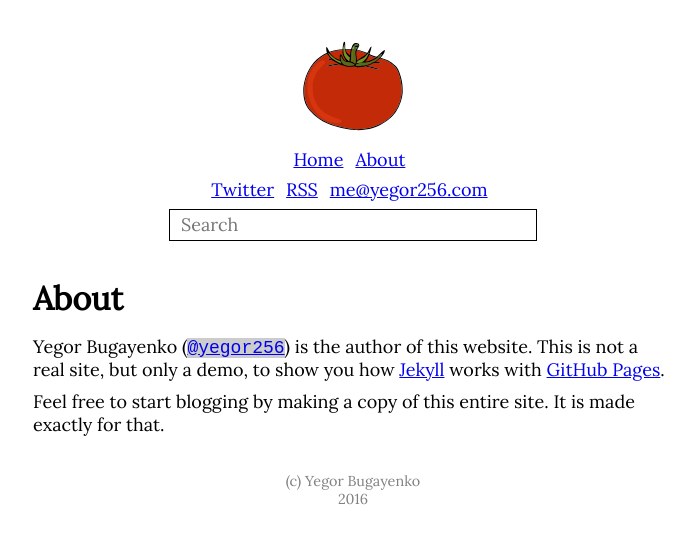
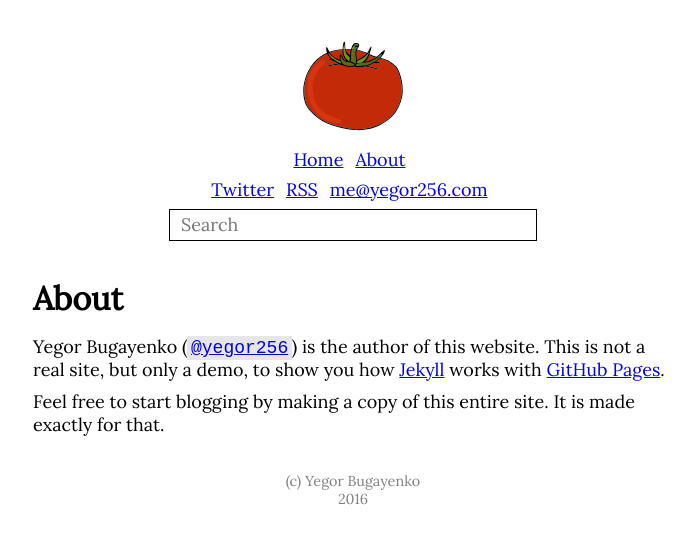
Before and after one commit to yegor256/bloghacks, a Jekyll site: the page built from about.md, in a window 1280 px wide. Shown: the top 544 px of the page, without its empty margins (287-982 px from the left). Built offline with Jekyll 4.4.1, drawn with Linux system fonts in a browser that asks for light colours.

Commit message:
padding for code

```diff
--- a/css/main.scss
+++ b/css/main.scss
@@ -74,8 +74,9 @@ footer {
 }
 
 code {
-  background-color: lighten(black, 80);
+  background-color: lighten(black, 90);
   font-family: monospace;
+  padding: .1em .2em;
 }
 
 .disqus {
```
